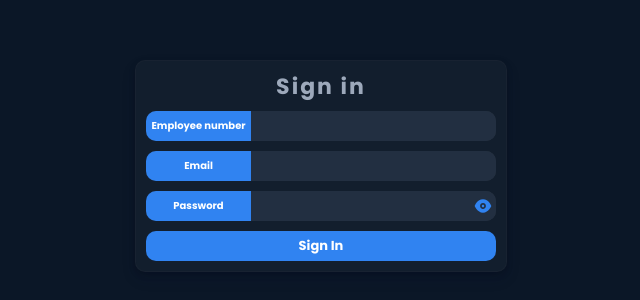
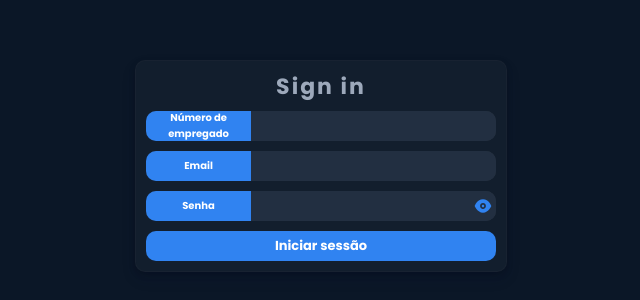
Before and after one commit to TTiagoSousa/Control-Everything-Admin, a React (Vite) app: page /Sign_In in a window 1280 px wide. Shown: the part 234-534 px from the top of the page, without its empty margins (319-959 px from the left). Built offline with nearby package versions, Linux system fonts and the light colour scheme.

Commit message:
Sign in page, translation

```diff
--- a/src/Pages/Public/Sign_In/Sign_In.jsx
+++ b/src/Pages/Public/Sign_In/Sign_In.jsx
@@ -34,7 +34,7 @@ const Sign_In = () => {
         </div>
         <div className="Button_Field">
           <Global_Button
-            Text="Sign In"
+            Text={t("Sign In")}
           />
         </div>
       </form>
--- a/src/i18n/Translations/en.json
+++ b/src/i18n/Translations/en.json
@@ -2,6 +2,9 @@
   "translation": {
     "Sign In" : "Sign In",
     "Dark Mode" : "Dark Mode",
-    "Light Mode" : "Light Mode"
+    "Light Mode" : "Light Mode",
+    "Employee number" : "Employee number",
+    "Email" : "Email",
+    "Password" : "Password"
   }
 }
--- a/src/i18n/Translations/pt.json
+++ b/src/i18n/Translations/pt.json
@@ -2,6 +2,9 @@
   "translation": {
     "Sign In" : "Iniciar sessão",
     "Dark Mode" : "Modo escuro",
-    "Light Mode" : "Modo claro"
+    "Light Mode" : "Modo claro",
+    "Employee number" : "Número de empregado",
+    "Email" : "Email",
+    "Password" : "Senha"
   }
 }
```
